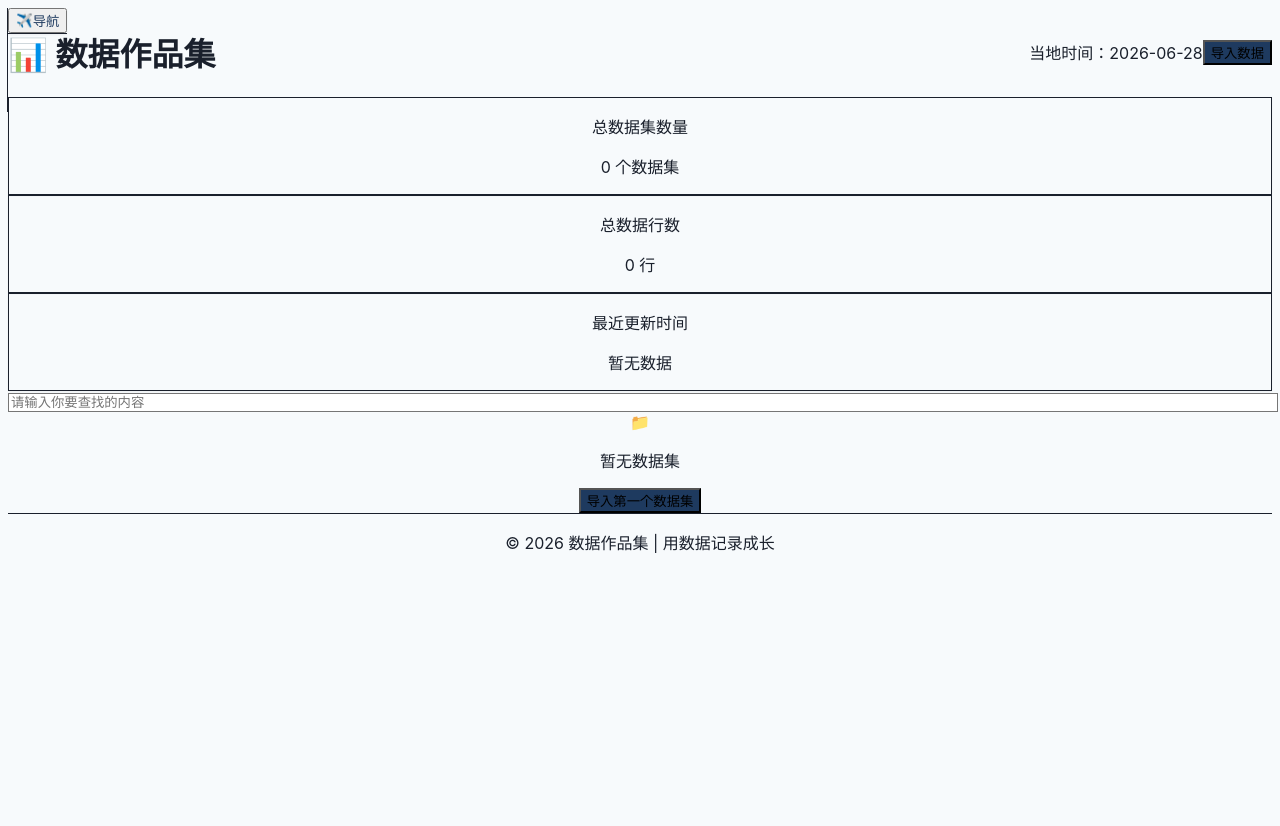
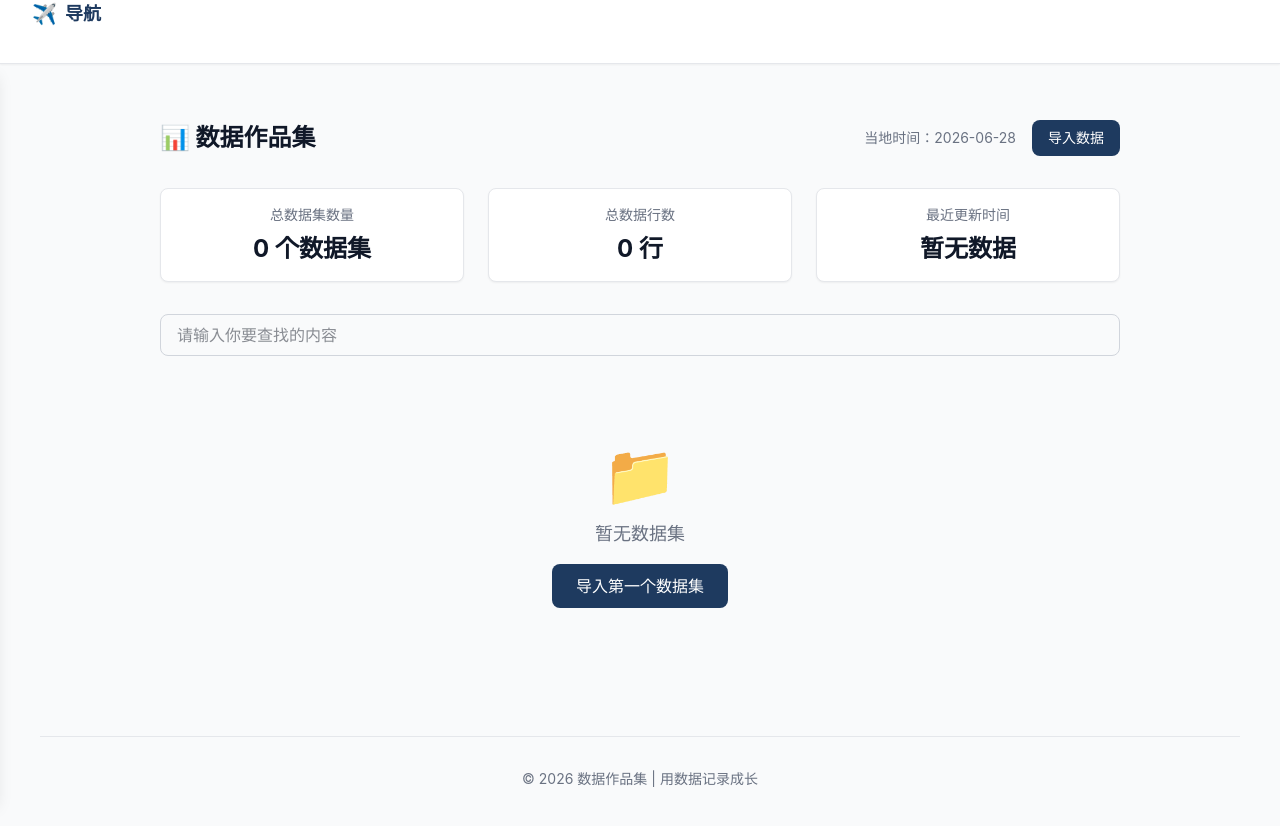
Before and after one commit to ke-jiayi/data-composition, a React (Vite) app: page / in a window 1280 px wide. Shown: the top 826 px of the page. Built offline with nearby package versions, Linux system fonts and the light colour scheme.

Commit message:
Fix Tailwind CSS v4 configuration - change import syntax and add @theme block

```diff
--- a/src/index.css
+++ b/src/index.css
@@ -1,6 +1,27 @@
-@tailwind base;
-@tailwind components;
-@tailwind utilities;
+@import "tailwindcss";
+
+@source "../**/*.{js,ts,jsx,tsx,html}";
+
+@theme {
+  --color-primary: #1e3a5f;
+  --color-secondary: #3182ce;
+  --color-background: #f7fafc;
+  --color-surface: #ffffff;
+  --color-text: #1a202c;
+  --color-text-secondary: #4a5568;
+  --color-border: #e2e8f0;
+  --color-accent: #3182ce;
+  --color-accent-hover: #2c5282;
+  --font-family-sans: 'Inter', system-ui, sans-serif;
+  --spacing-18: 4.5rem;
+  --spacing-88: 22rem;
+  --width-sidebar: 280px;
+  --max-width-content: 900px;
+  --animate-fade-in: fade-in 300ms ease-out;
+  --animate-slide-in: slide-in 200ms ease-out;
+  --keyframes-fade-in: 0% { opacity: 0; } 100% { opacity: 1; };
+  --keyframes-slide-in: 0% { transform: translateX(-10px); opacity: 0; } 100% { transform: translateX(0); opacity: 1; };
+}
 
 /* CSS Custom Properties for light theme */
 :root {
```
Also changed, not shown: .trae/specs/fix-tailwind-v4-config/checklist.md (added), .trae/specs/fix-tailwind-v4-config/spec.md (added), .trae/specs/fix-tailwind-v4-config/tasks.md (added).
